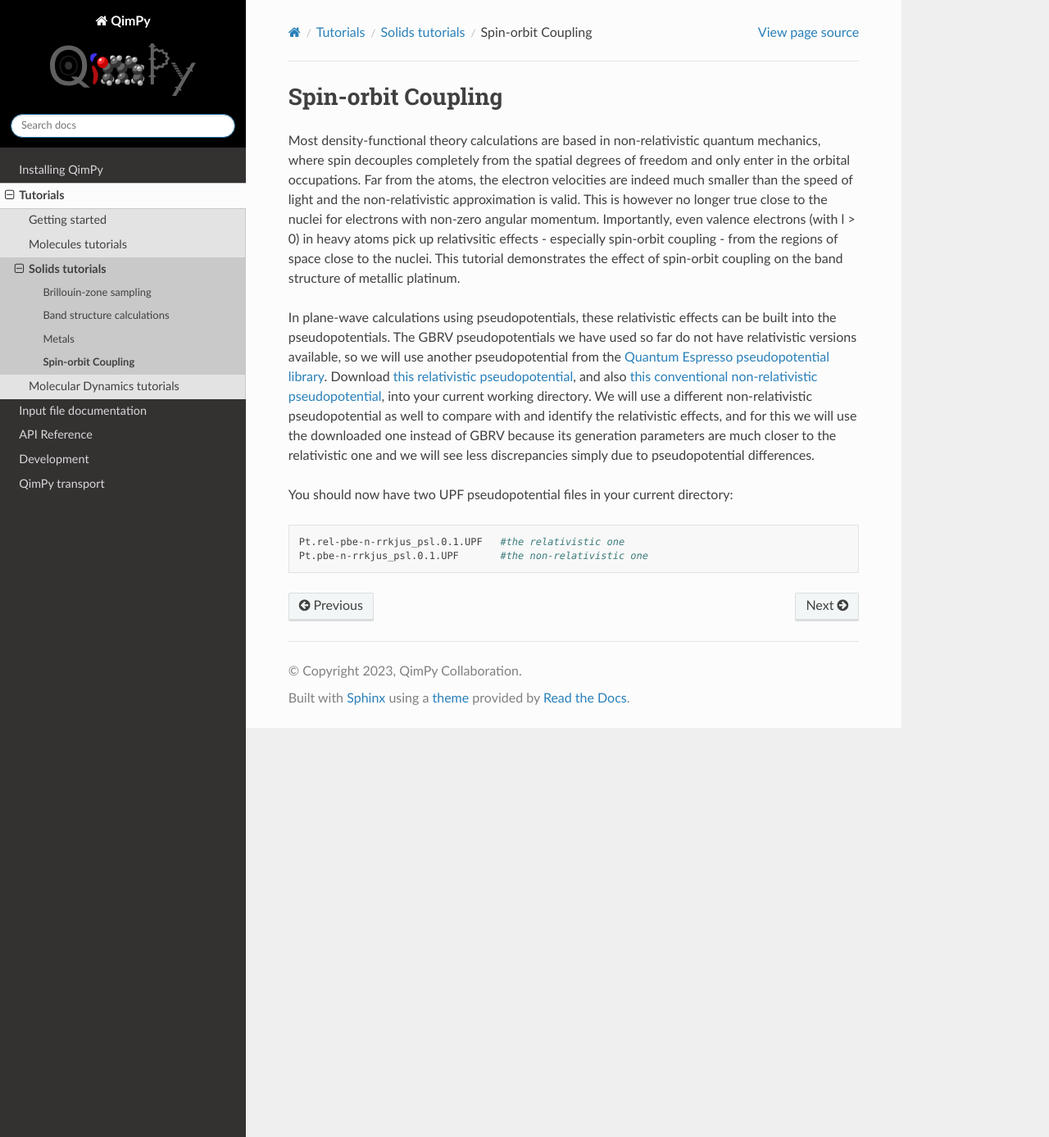
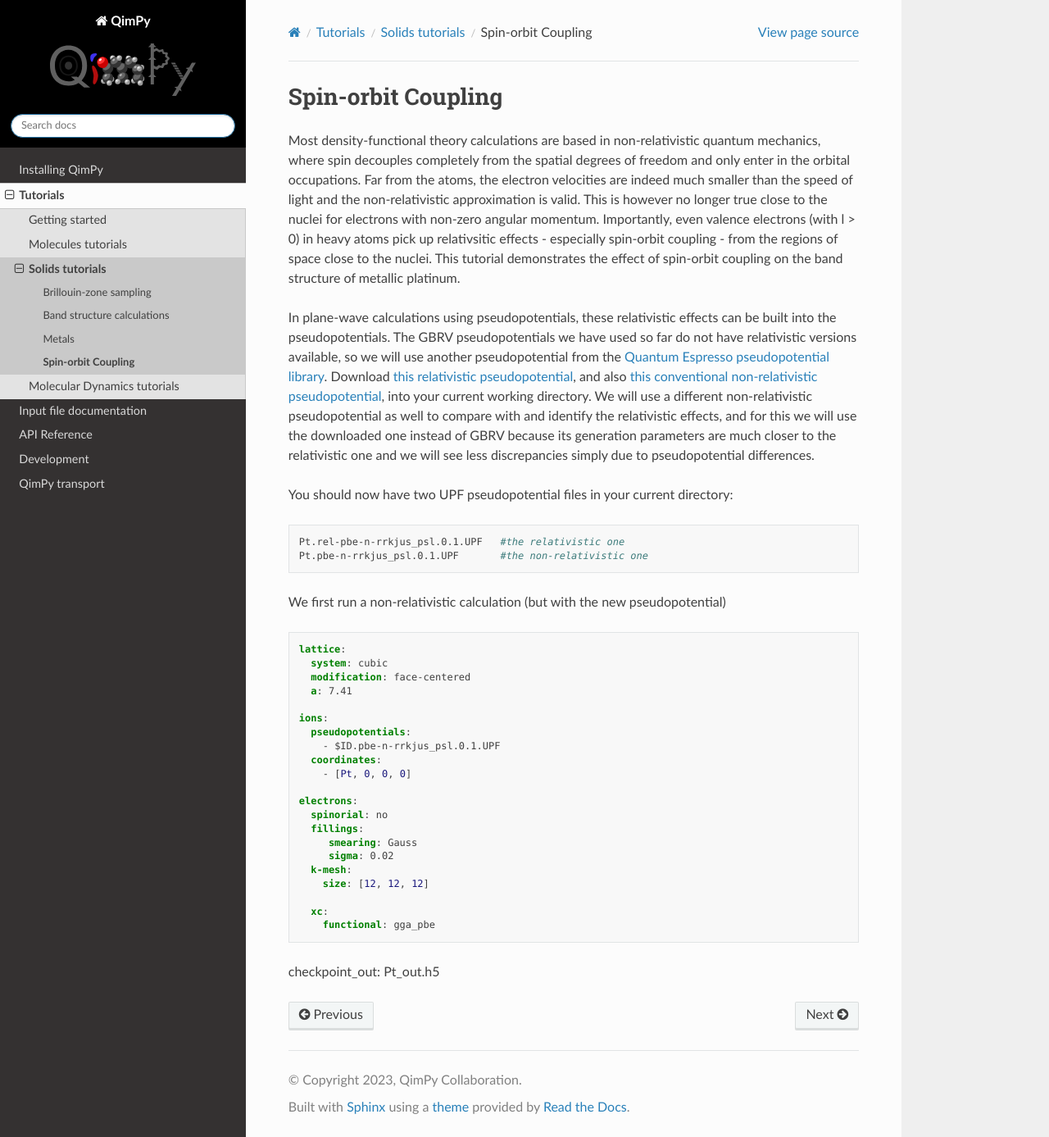
Before and after one commit to shankar1729/qimpy, a Sphinx documentation site: the page built from docs/source/tutorials/solids/soc.rst, in a window 1280 px wide and 1387 px high. Shown: the whole window at 82% size. Built offline with Sphinx 7.4.7 and the Read the Docs theme 2.0.0, drawn with Linux system fonts in a browser that asks for light colours.

Commit message:
input file for soc

```diff
--- a/docs/source/tutorials/solids/soc.rst
+++ b/docs/source/tutorials/solids/soc.rst
@@ -33,3 +33,32 @@ You should now have two UPF pseudopotential files in your current directory:
 
       Pt.rel-pbe-n-rrkjus_psl.0.1.UPF   #the relativistic one
       Pt.pbe-n-rrkjus_psl.0.1.UPF       #the non-relativistic one
+
+We first run a non-relativistic calculation (but with the new pseudopotential)
+
+
+.. code-block:: yaml
+
+    lattice:
+      system: cubic
+      modification: face-centered
+      a: 7.41
+
+    ions:
+      pseudopotentials:
+        - $ID.pbe-n-rrkjus_psl.0.1.UPF
+      coordinates:
+        - [Pt, 0, 0, 0]
+
+    electrons:
+      spinorial: no
+      fillings:
+         smearing: Gauss
+         sigma: 0.02
+      k-mesh:
+        size: [12, 12, 12]
+
+      xc:
+        functional: gga_pbe
+
+checkpoint_out: Pt_out.h5
```
